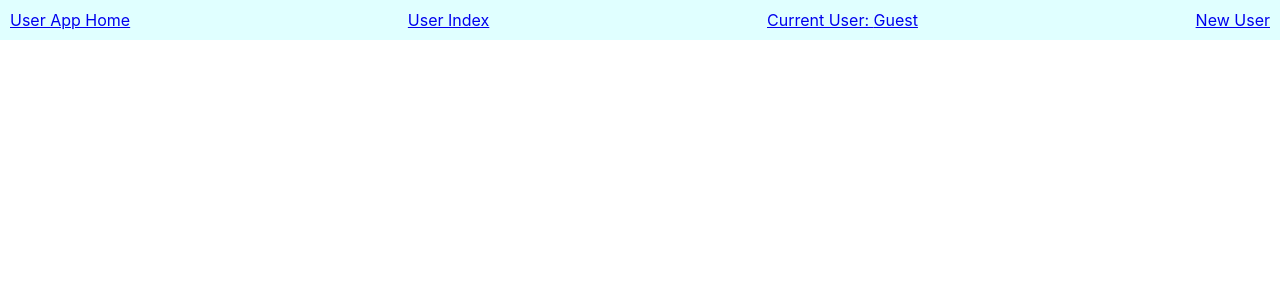
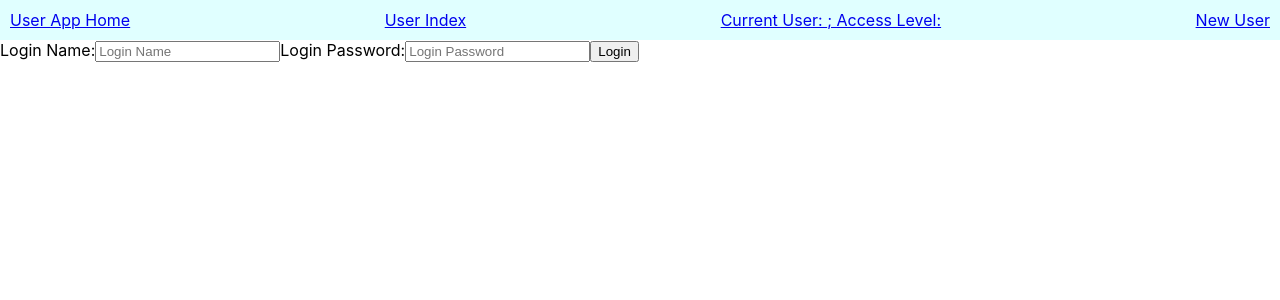
Before and after one commit to aardvarkpepper/cubiczirconia, a React (Create React App) app in the folder frontend/: page /user/login in a window 1280 px wide. Shown: the top 300 px of the page. Built offline with nearby package versions, Linux system fonts and the light colour scheme; no server answers.

Commit message:
Re-enable login.

```diff
--- a/frontend/src/components/Navbar.jsx
+++ b/frontend/src/components/Navbar.jsx
@@ -1,6 +1,6 @@
 import { useContext } from 'react';
+import { UserContext } from '../contexts/UserContext';
 import { Link } from "react-router-dom";
-import { UserContext } from '../contexts/UserContext';
 
 import './Navbar.css'
 
@@ -17,8 +17,8 @@ const Navbar = () => {
                 <Link to={`/users`} className="inlineComponent">
                     User Index
                 </Link>
-                <Link to={`/users/login`} className="inlineComponent">
-                    Current User: {user.userUsername}
+                <Link to={`/user/login`} className="inlineComponent">
+                    Current User: {user.user_login_name}; Access Level: {user.user_access_level}
                 </Link>
                 <Link to="/users/new" className="inlineComponent">
                     New User
--- a/frontend/src/pages/users/UserLogin.jsx
+++ b/frontend/src/pages/users/UserLogin.jsx
@@ -1,4 +1,79 @@
+import axios from 'axios';
+import { useContext, useState, useEffect } from 'react';
+import { UserContext } from '../../contexts/UserContext';
+
+const API = process.env.REACT_APP_API_URL;
+
 const UserLogin = () => {
 
+    const [loginAttemptUser, setLoginAttemptUser] = useState(
+        {
+            loginName: "",
+            loginPassword: ""
+        }
+    );
+    const [userListToCheck, setUserListToCheck] = useState([]);
+
+    const { loginUser } = useContext(UserContext);
+
+    useEffect(() => {
+        axios.get(`${API}/users`)
+            .then((response) => {
+                setUserListToCheck(response.data);
+            })
+    }, []);
+
+    const validateUser = () => {
+        const negativeChecker = userListToCheck.findIndex((userToCheck) => {
+            return (userToCheck.user_login_name === loginAttemptUser.loginName)
+        });
+
+
+        if (negativeChecker < 0) {
+            alert("Login name not found.  Please create a new user, or check login name entry.")
+        } else if (userListToCheck[negativeChecker].user_login_password !== loginAttemptUser.loginPassword) {
+            console.log("Internals", userListToCheck[negativeChecker].user_login_password , loginAttemptUser.loginName);
+            alert ("Password not found for this login name")
+        } else {
+            loginUser(userListToCheck[negativeChecker])
+        }
+    };
+
+    const handleSubmit = (event) => {
+        event.preventDefault();
+        validateUser(loginAttemptUser);
+    };
+
+    const handleTextChange = (event) => {
+        setLoginAttemptUser({ ...loginAttemptUser, [event.target.id]: event.target.value });
+    };
+
+    return (
+        <div>
+            <form onSubmit={handleSubmit} >
+                <label>Login Name:
+                    <input
+                        id="loginName"
+                        value={loginAttemptUser.loginName}
+                        type="text"
+                        onChange={handleTextChange}
+                        placeholder="Login Name"
+                        required
+                    />
+                </label>
+                <label>Login Password:
+                    <input
+                        id="loginPassword"
+                        value={loginAttemptUser.loginPassword}
+                        type="password"
+                        onChange={handleTextChange}
+                        placeholder="Login Password"
+                        required
+                    />
+                </label>
+                <button type="submit">Login</button>
+            </form>
+        </div>
+    );
 };
 export default UserLogin;
```
Also changed, not shown: 1 other file (tests, documents, lock files or other folders).
